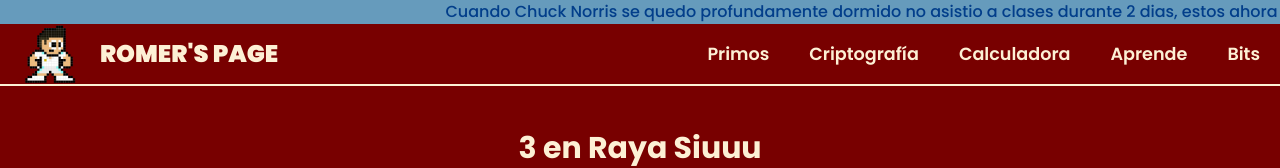
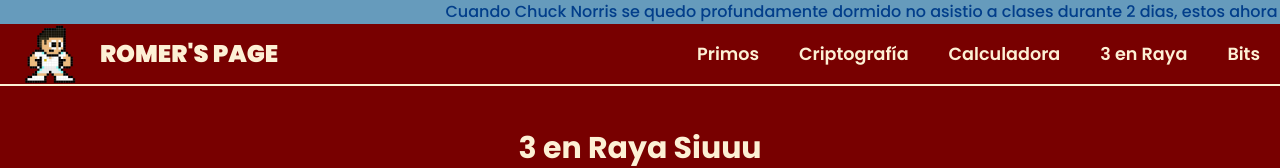
Before and after one commit to romerflores/Calculator, a React (Vite) app: page /aprende in a window 1280 px wide. Shown: the top 168 px of the page. Built offline with nearby package versions, Linux system fonts and the light colour scheme.

Commit message:
Ligeros cambios

```diff
--- a/src/pages/aprende/Tic/Tic.tsx
+++ b/src/pages/aprende/Tic/Tic.tsx
@@ -74,6 +74,7 @@ function Tic() {
         setBoard(Array(9).fill(""))
         setTurn(TURNS.X);
         setWinner(WINNER_STATES.NO_WINNER);
+        localStorage.clear();
 
     }
 
--- a/src/templates/header/Header.tsx
+++ b/src/templates/header/Header.tsx
@@ -65,7 +65,7 @@ function Header() {
                                 <Link to="/calculadora">Calculadora</Link>
                             </li>
                             <li className="nav__link">
-                                <Link to="/aprende">Aprende</Link>
+                                <Link to="/aprende">3 en Raya</Link>
                             </li>
                             <li className="nav__link">
                                 <Link to="/bits">Bits</Link>
@@ -85,7 +85,7 @@ function Header() {
 
                             <Link className="nav__list-mobile-link" to="/calculadora" onClick={toggleMenu}>Calculadora</Link>
                             <hr className="link-separate" />
-                            <Link className="nav__list-mobile-link" to="/aprende" onClick={toggleMenu}>Aprende</Link>
+                            <Link className="nav__list-mobile-link" to="/aprende" onClick={toggleMenu}>3 en Raya</Link>
                             <hr className="link-separate" />
                             <Link className="nav__list-mobile-link" to="/bits" onClick={toggleMenu}>Bits</Link>
 
```
